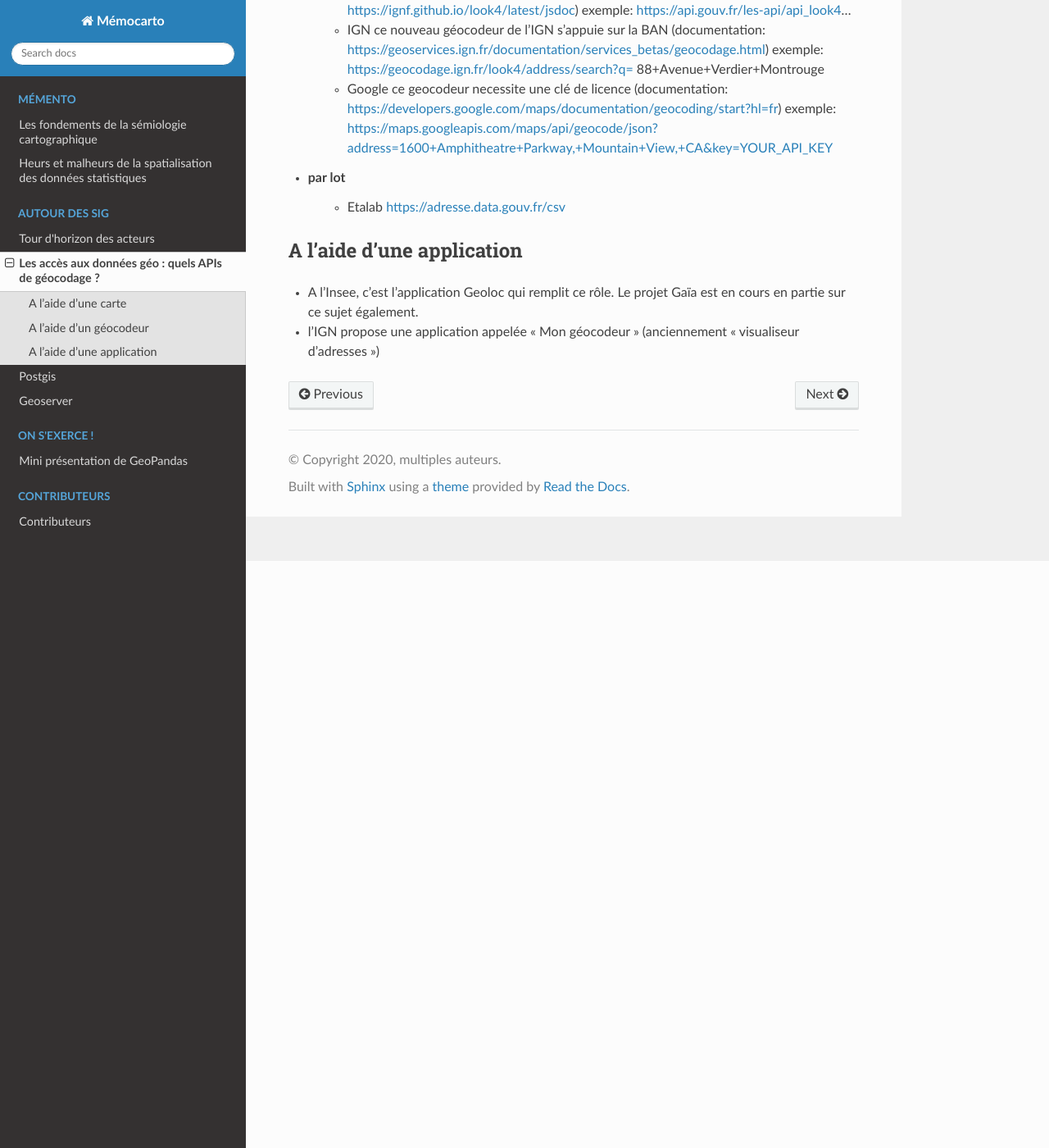
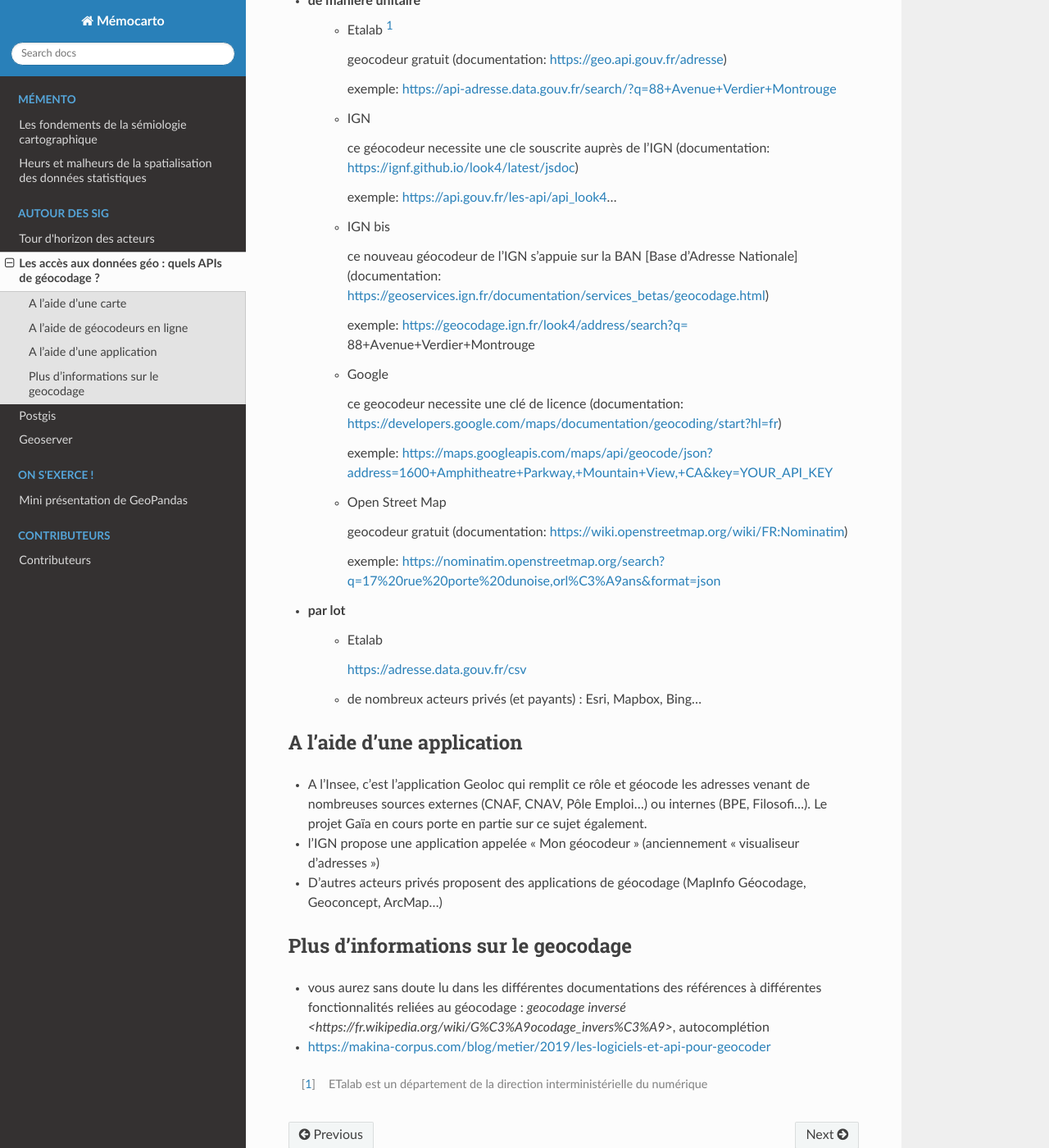
Before and after one commit to JulieDjidji/memocarto, a Sphinx documentation site: the page built from doc/source/api.rst, in a window 1280 px wide and 1400 px high, scrolled down 716 px. Shown: the whole window at 82% size. Built offline with Sphinx 7.4.7 and the Read the Docs theme 2.0.0, drawn with Linux system fonts in a browser that asks for light colours; pages that are not in the unit, such as notebooks, are missing from menus; some of the changed text lies outside the part shown.

```diff
--- a/doc/source/api.rst
+++ b/doc/source/api.rst
@@ -3,7 +3,7 @@ Les accès aux données géo : quels APIs de géocodage ?
 
 Pour rappel, le géocodage consiste à attribuer des coordonnées x,y à une adresse.
 
-Pour cela, il existe de nombreux outils et différentes façons de procéder.
+Pour cela, il existe de nombreux outils et différentes façons de procéder. En voici quelques exemples.
 
 
 A l'aide d'une carte
@@ -11,34 +11,65 @@ A l'aide d'une carte
 - de manière unitaire
     - https://www.geoportail.gouv.fr/carte
     - https://www.google.fr/maps
+    - https://www.bing.com/maps
 
 - par lot
     - https://mesadresses.ign.fr/
     - https://geoservices.ign.fr/documentation/applications/mon-geocodeur.html
 
+Une fois l'adresse affichée, on peut récupérer ses coordonnées
 
-A l'aide d'un géocodeur
+
+A l'aide de géocodeurs en ligne
 ------
 - de manière unitaire
-    - Etalab
+    - Etalab [1]_
+
       geocodeur gratuit (documentation: https://geo.api.gouv.fr/adresse)
+
       exemple: https://api-adresse.data.gouv.fr/search/?q=88+Avenue+Verdier+Montrouge
+
     - IGN
+
       ce géocodeur necessite une cle souscrite auprès de l'IGN (documentation: https://ignf.github.io/look4/latest/jsdoc)
+
       exemple: https://api.gouv.fr/les-api/api_look4...
-    - IGN
-      ce nouveau géocodeur de l'IGN s'appuie sur la BAN (documentation: https://geoservices.ign.fr/documentation/services_betas/geocodage.html)
+
+    - IGN bis
+
+      ce nouveau géocodeur de l'IGN s'appuie sur la BAN [Base d'Adresse Nationale] (documentation: https://geoservices.ign.fr/documentation/services_betas/geocodage.html)
+
       exemple: https://geocodage.ign.fr/look4/address/search?q= 88+Avenue+Verdier+Montrouge
+
     - Google
+
       ce geocodeur necessite une clé de licence (documentation: https://developers.google.com/maps/documentation/geocoding/start?hl=fr)
+
       exemple: https://maps.googleapis.com/maps/api/geocode/json?address=1600+Amphitheatre+Parkway,+Mountain+View,+CA&key=YOUR_API_KEY
+
+    - Open Street Map
+
+      geocodeur gratuit (documentation: https://wiki.openstreetmap.org/wiki/FR:Nominatim)
+
+      exemple: https://nominatim.openstreetmap.org/search?q=17%20rue%20porte%20dunoise,orl%C3%A9ans&format=json
 
 - par lot
     - Etalab
+
       https://adresse.data.gouv.fr/csv
 
+    - de nombreux acteurs privés (et payants) : Esri, Mapbox, Bing...
 
 A l'aide d'une application
 ------
-- A l'Insee, c'est l'application Geoloc qui remplit ce rôle. Le projet Gaïa est en cours en partie sur ce sujet également.
+- A l'Insee, c'est l'application Geoloc qui remplit ce rôle et géocode les adresses venant de nombreuses sources externes (CNAF, CNAV, Pôle Emploi...) ou internes (BPE, Filosofi...). Le projet Gaïa en cours porte en partie sur ce sujet également.
 - l'IGN propose une application appelée "Mon géocodeur" (anciennement "visualiseur d'adresses")
+- D'autres acteurs privés proposent des applications de géocodage (MapInfo Géocodage, Geoconcept, ArcMap...)
+
+Plus d'informations sur le geocodage
+------
+- vous aurez sans doute lu dans les différentes documentations des références à différentes fonctionnalités reliées au géocodage : `geocodage inversé <https://fr.wikipedia.org/wiki/G%C3%A9ocodage_invers%C3%A9>`, autocomplétion
+- https://makina-corpus.com/blog/metier/2019/les-logiciels-et-api-pour-geocoder
+
+
+.. [1] ETalab est un département de la direction interministérielle du numérique
```
